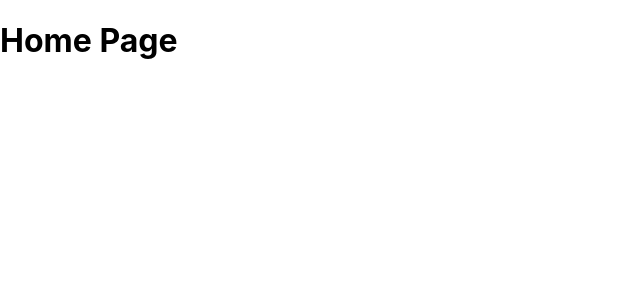
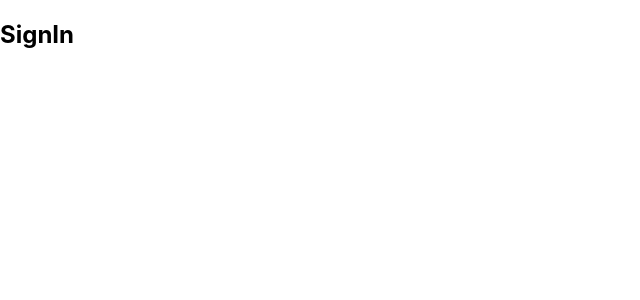
Before and after one commit to TanishSawant/meetupapp, a React (Create React App) app: page /signin in a window 1280 px wide. Shown: the top 300 px of the page, without its empty margins (0-640 px from the left). Built offline with nearby package versions, Linux system fonts and the light colour scheme.

Commit message:
routing done!

```diff
--- a/package.json
+++ b/package.json
@@ -12,7 +12,7 @@
     "react": "^17.0.1",
     "react-dom": "^17.0.1",
     "react-router-dom": "^5.2.0",
-    "react-scripts": "4.0.1",
+    "react-scripts": "^4.0.2",
     "web-vitals": "^0.2.4"
   },
   "scripts": {
--- a/src/App.js
+++ b/src/App.js
@@ -2,6 +2,8 @@ import Home from './components/Pages/Home'
 import React, {useEffect} from 'react'
 import {makeStyles} from '@material-ui/core/styles'
 import {BrowserRouter as Router, Switch, Link, Route} from 'react-router-dom';
+import SignIn from "./components/SignIn/SignIn";
+import SignUp from "./components/SignUp/SignUp";
 
 const useStyles = makeStyles((theme)=>{
 
@@ -10,11 +12,18 @@ const useStyles = makeStyles((theme)=>{
 function App() {
   const classes = useStyles();
   return (
+    <Router>
     <div className="App">
       <header className="App-header">
       </header>
-      <Home />
+      <Switch>
+        <Route path="/signin" component={SignIn}/>
+        <Route path="/signup" component={SignUp}/>
+        <Route path="/" component={Home} />
+      </Switch>
+
     </div>
+    </Router>
   );
 }
 
--- a/src/components/SignIn/SignIn.jsx
+++ b/src/components/SignIn/SignIn.jsx
@@ -0,0 +1,11 @@
+import React from 'react'
+
+function SignIn() {
+    return (
+        <div>
+            <h2>SignIn</h2>
+        </div>
+    )
+}
+
+export default SignIn
--- a/src/components/SignUp/SignUp.jsx
+++ b/src/components/SignUp/SignUp.jsx
@@ -0,0 +1,11 @@
+import React from 'react'
+
+function SignUp() {
+    return (
+        <div>
+            <h1>SignUp</h1>
+        </div>
+    )
+}
+
+export default SignUp
```
Also changed, not shown: src/components/SignOut/SignOut.jsx (+11 -0 lines), 1 other file (tests, documents, lock files or other folders).
